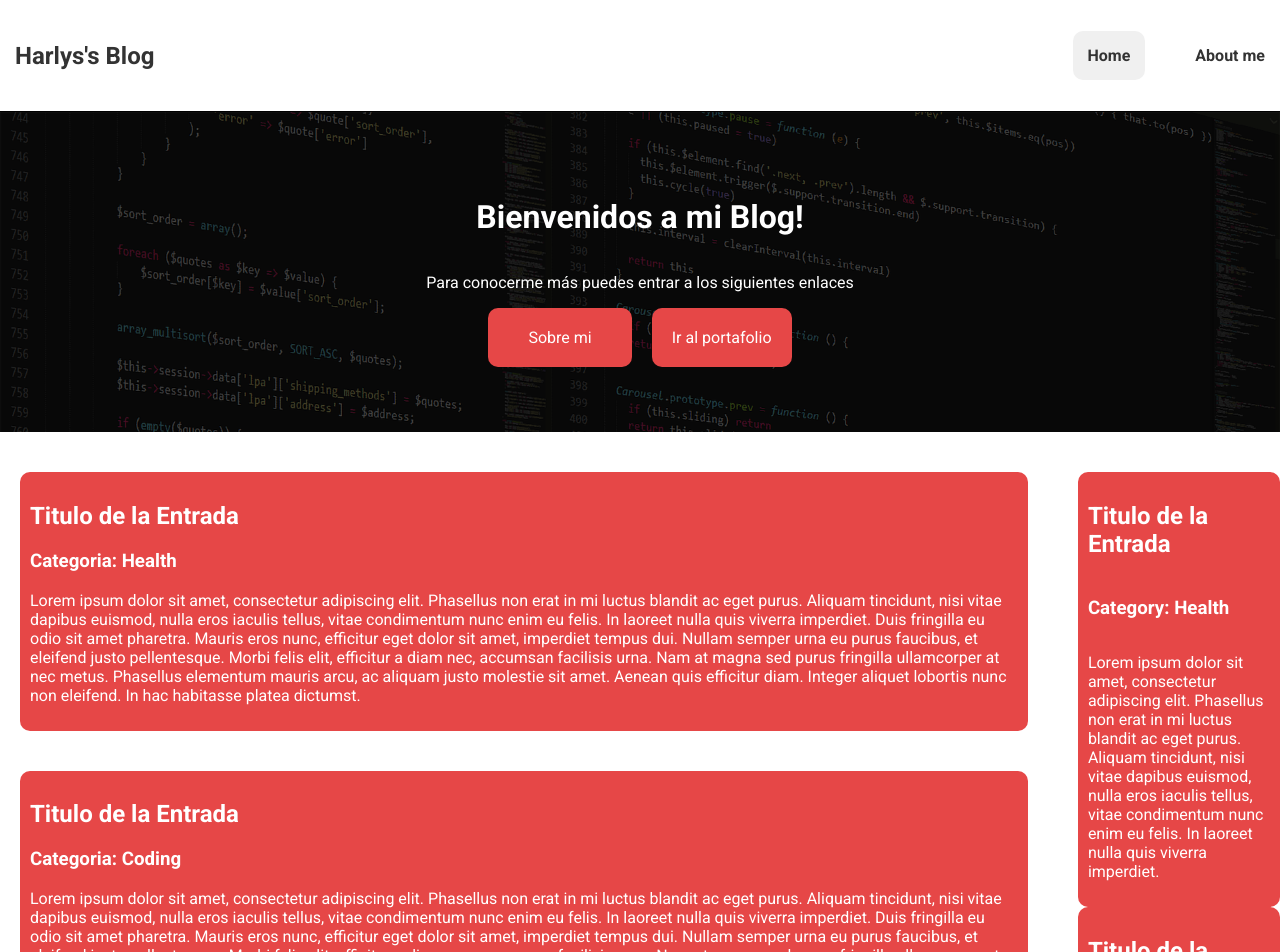
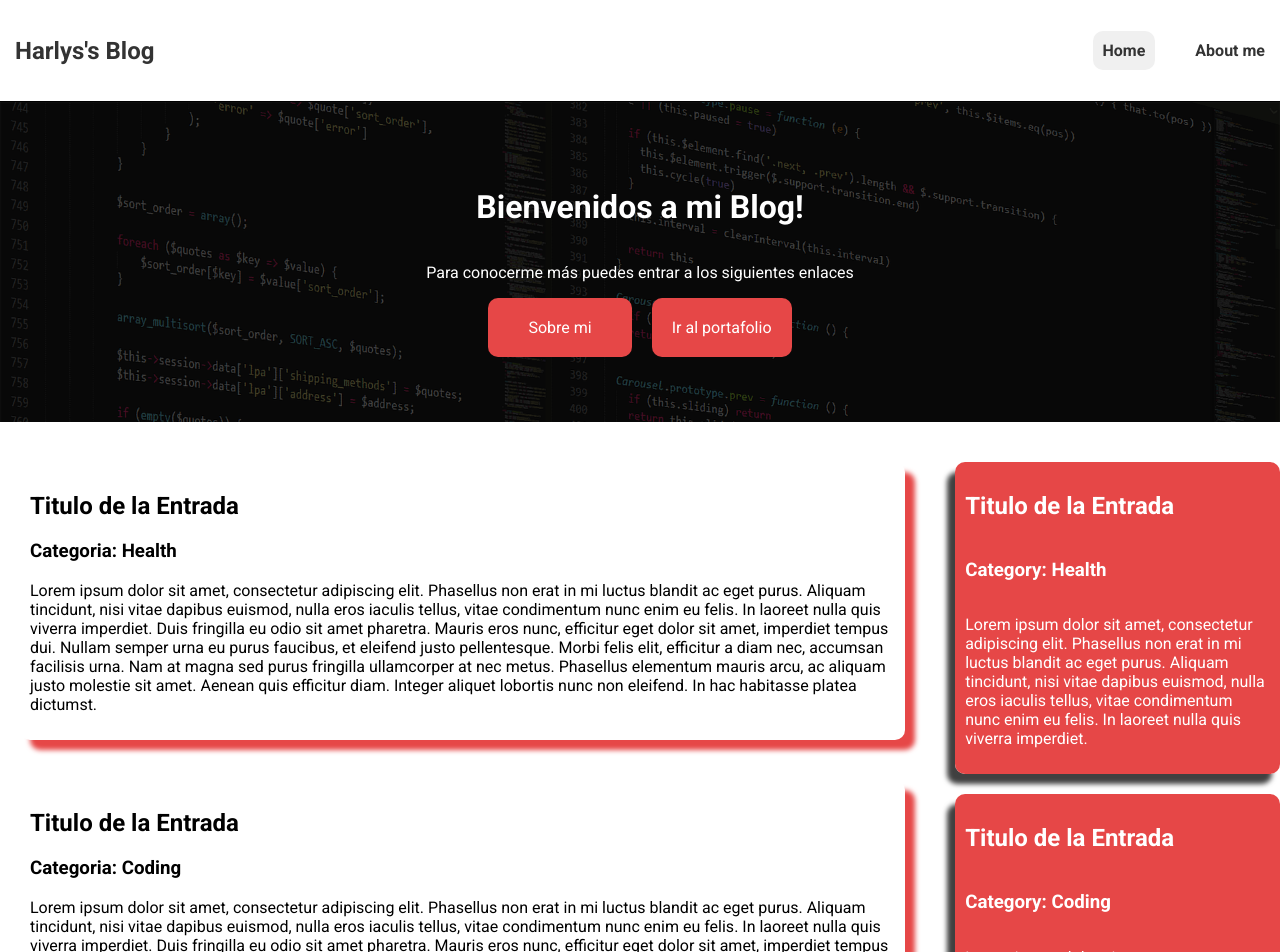
Before and after one commit to JustHarlys/Blog, a React (Vite) app: page / in a window 1280 px wide. Shown: the top 952 px of the page. Built offline with nearby package versions, Linux system fonts and the light colour scheme.

Commit message:
Modificaciones de estilo, automatización de la clase selected, recorte de objetos totales mostrados en el aside

```diff
--- a/src/App.css
+++ b/src/App.css
@@ -28,7 +28,7 @@ body {
 
 .nav-items {
   display: flex;
-  gap: 50px;
+  gap: 40px;
   align-items: center;
 }
 
@@ -121,6 +121,7 @@ body {
   height: auto; /* Esto asegura que la imagen mantenga su proporción */
 }
 
+
 .overlay {
   position: absolute;
   top: 0;
@@ -173,12 +174,19 @@ body {
 }
 
 aside {
-  width: 80%;
   padding-left: 15px;
   margin-left: 15px;
   float: right;
   color: white;
-  border-radius: 10px;
+
+}
+
+.latest-entries {
+  display: flex;
+  flex-direction: column;
+  justify-content: center;
+  align-items: center;
+  gap: 20px;
 }
 
 .about-me-whole-container {
@@ -226,14 +234,15 @@ th,td {
 tr > *:not(:first-child) {
   border-top: 0;
 }
-tr:not(:first-child) > * {
-  border-left: ;
-}
 
 .aside-entry {
   display: flex;
   flex-direction: column;
-  gap: 10px;
+  gap: 50px;
+  border-radius: 10px;
+  -webkit-box-shadow: -8px 10px 5px 0px rgba(0,0,0,0.75);
+  -moz-box-shadow: -8px 10px 5px 0px rgba(0,0,0,0.75);
+  box-shadow: -8px 10px 5px 0px rgba(0,0,0,0.75);
 }
 
 .harlys-img {
@@ -241,24 +250,36 @@ tr:not(:first-child) > * {
   border-radius: 400vh;
 }
 
-.category {
-  transition: 0.3s ease;
-  list-style: none;
-  color: #333333;
-  font-weight: bold;
-  text-decoration: none;
-
+.selected {
+  background-color: var(--selected);
+  padding: 10px;
+  border-radius: 10px;
 }
 
-.category:hover {
-  color: red;
+.entries-inside-container {
+  display: flex;
+  flex-direction: column;
+  cursor: pointer;
+  transition: 0.3s ease;
+  padding: 10px;
+  background-color: white;
+  border-radius: 10px;
+  -webkit-box-shadow: 10px 10px 5px 0px var(--red);
+  -moz-box-shadow: 10px 10px 5px 0px var(--red);
+  box-shadow: 10px 10px 5px 0px var(--red);
 }
 
-.selected {
+.entries-inside-container:hover {
   background-color: var(--selected);
-  padding: 15px;
-  border-radius: 10px;
+  color: white;
 }
+
+.entries-inside-container > a {
+  color: black;
+  text-decoration: none;
+}
+
+
 
 .container {
   display: flex;
--- a/src/Components/Entries.jsx
+++ b/src/Components/Entries.jsx
@@ -5,7 +5,7 @@ function Entries({id, category, title, entry}) {
     <section className="entries-container">
       <div className="entry">
 
-        <div className="container">
+        <div className="entries-inside-container">
 
         <Link to={`/entry/${id}`}>
         <h1>{title}</h1>
--- a/src/Components/Nav.jsx
+++ b/src/Components/Nav.jsx
@@ -1,7 +1,25 @@
+import { useEffect, useState } from "react"
 import { Link } from "./Link"
+import { useLocation } from "react-router-dom"
+
+function Nav() {
+
+  const [rutaActual, setRutaActual] = useState(window.location.pathname)
+
+  useEffect(() => {
+    const handleLocationChange = () => {
+      setRutaActual(window.location.pathname)
+    }
+
+    window.addEventListener("popstate", handleLocationChange)
+
+    return () => {
+      window.removeEventListener("popstate", handleLocationChange)
+    }
+
+  }, [])
 
 
-function Nav() {
   return (
     <nav className='nav-container'>
 
@@ -13,10 +31,10 @@ function Nav() {
 
         <ul className='nav-items'>
 
-            <li className='nav-item selected'>
+            <li className={`nav-item ${rutaActual === '/' ? 'selected' : ''}`}>
               <Link to="/">Home</Link>
             </li>
-            <li className='nav-item'>
+            <li className={`nav-item ${rutaActual === '/about' ? 'selected' : '' }`}>
               <Link to="/about">About me</Link>
             </li>
         </ul>
--- a/src/pages/Entry.jsx
+++ b/src/pages/Entry.jsx
@@ -1,12 +1,8 @@
 import Nav from "../Components/Nav"
 import { text } from "../../text"
-import useParams from 'react-router-dom'
-
 
 
 function Entry() {
-
-  const idFromUrl = window.location.pathname.split("/").pop();
 
   return (
     <div>
--- a/src/pages/Home.jsx
+++ b/src/pages/Home.jsx
@@ -9,9 +9,10 @@ import { useState } from 'react'
 
 const itemsPerPage = 3;
 
+const slicedEntries = entriesTemplate.slice(0,3)
 
 
-const asideEntries = entriesTemplate.map(entry => {
+const asideEntries = slicedEntries.map(entry => {
 
   const entryArray = entry.entry.split(' ')
   const entryAside = entryArray.slice(0, 40).join(' ')
```
Also changed, not shown: src/Components/Aside.jsx (+0 -16 lines), 1 other file (tests, documents, lock files or other folders).
